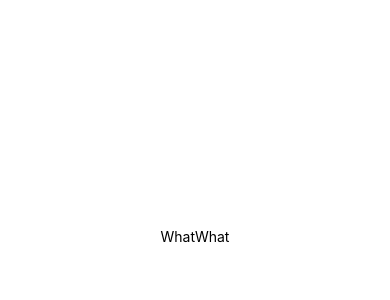
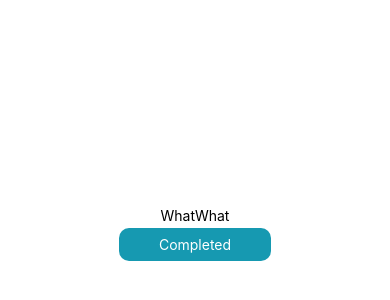
Before and after one commit to alsalmiw/scrubby_react_native, a React Native app: screen / in a window 390 px wide. Shown: the part 186-486 px from the top of the page. Built offline with nearby package versions, Linux system fonts and the light colour scheme.

Commit message:
Tested button in app.tsx and pass a function

```diff
--- a/App.tsx
+++ b/App.tsx
@@ -1,18 +1,24 @@
 import { StatusBar } from 'expo-status-bar';
 import { StyleSheet, Text, View } from 'react-native';
+import ButtonModalComponent from './components/Modal/ButtonModalComponent';
 // import { ThemeProvider } from './context/ThemeContext';
 // import HeaderComponent from './components/HeaderComponent'
 
 
 export default function App() {
+
+  const displayHandler = () => {
+    console.log('Hello World')
+  }
+
   return (
     // <ThemeProvider>
     // <HeaderComponent title="Header Component"/>
     <>
-    <View style={styles.container}>
-    <Text>WhatWhat</Text>
-
-    </View>
+      <View style={styles.container}>
+        <Text>WhatWhat</Text>
+        <ButtonModalComponent onPress={displayHandler} >Completed</ButtonModalComponent>
+      </View>
     </>
     // {/* </ThemeProvider> */}
   );
```
